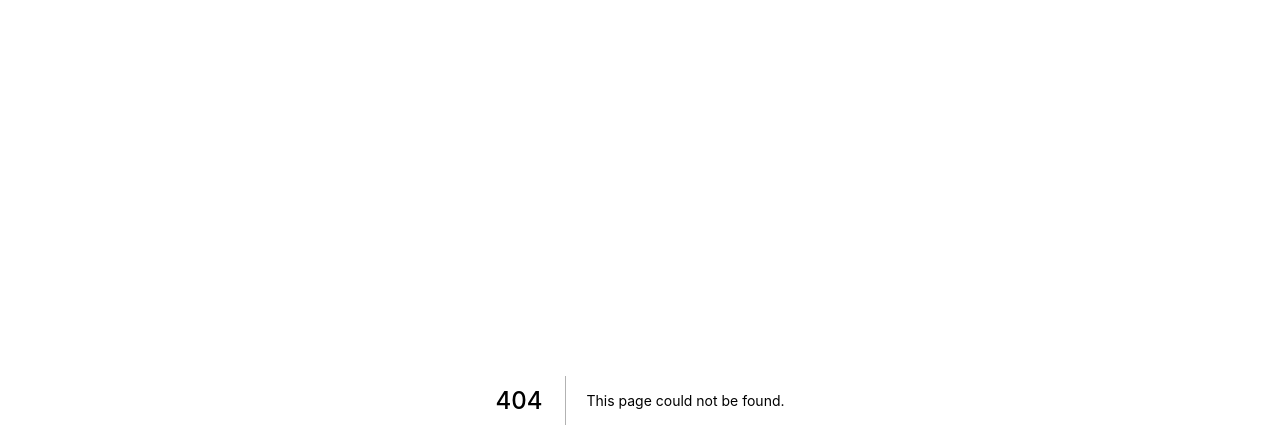
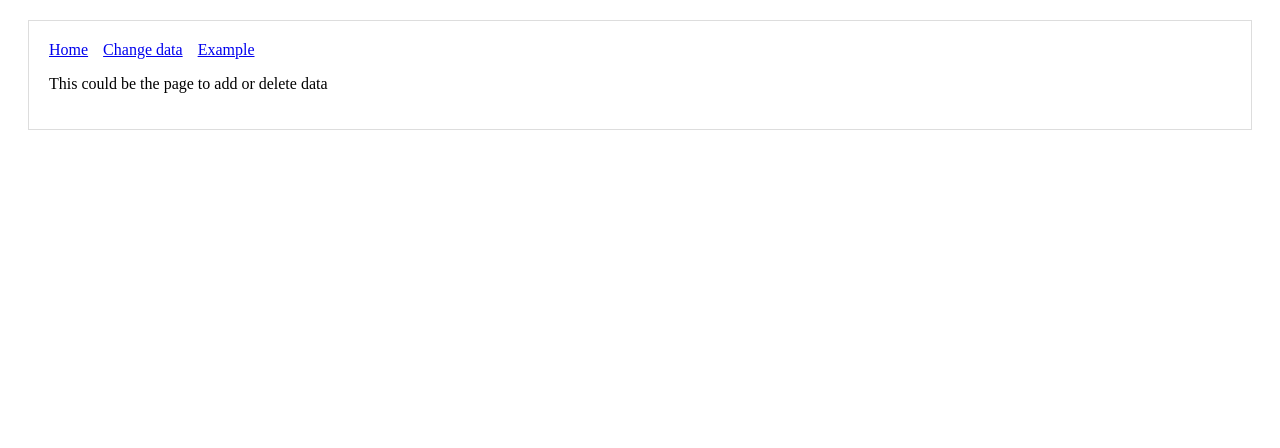
Before and after one commit to brian-yang/cs411-globalpoverty, a Next.js app: page /insertDelete in a window 1280 px wide. Before the commit this address had no page. Shown: the top 448 px of the page. Built offline with nearby package versions, Linux system fonts and the light colour scheme.

Commit message:
Try adding another page

```diff
--- a/components/Header.js
+++ b/components/Header.js
@@ -9,6 +9,9 @@ const Header = () => (
         <Link href="/">
             <a style={linkStyle}>Home</a>
         </Link>
+        <Link href="/insertDelete">
+            <a style={linkStyle}>Change data</a>
+        </Link>
         <Link href="/example">
             <a style={linkStyle}>Example</a>
         </Link>
--- /dev/null
+++ b/pages/insertDelete.js
@@ -0,0 +1,9 @@
+import Layout from '../components/Layout';
+
+export default function Example() {
+    return (
+        <Layout>
+            <p>This could be the page to add or delete data</p>
+        </Layout>
+    );
+}
```
